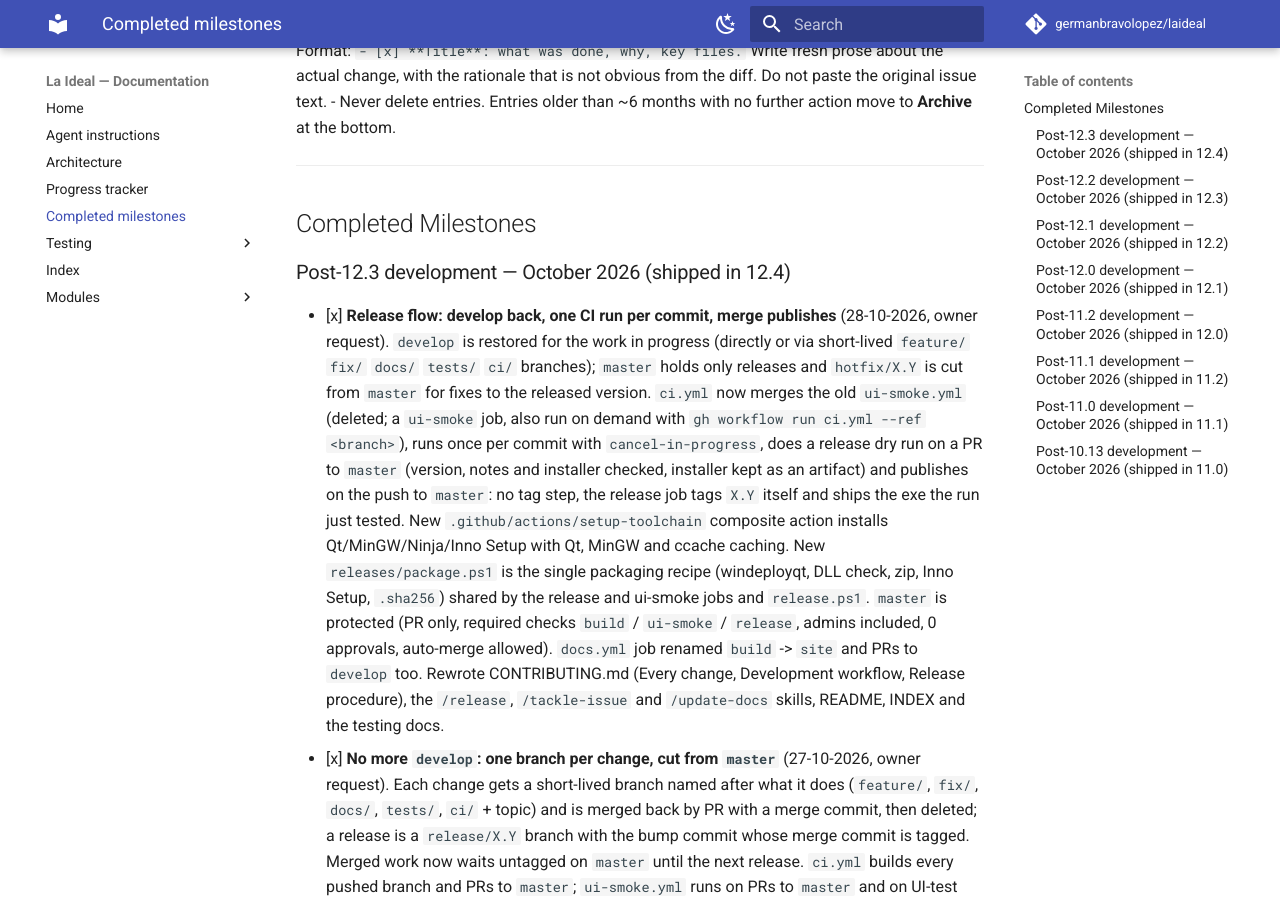
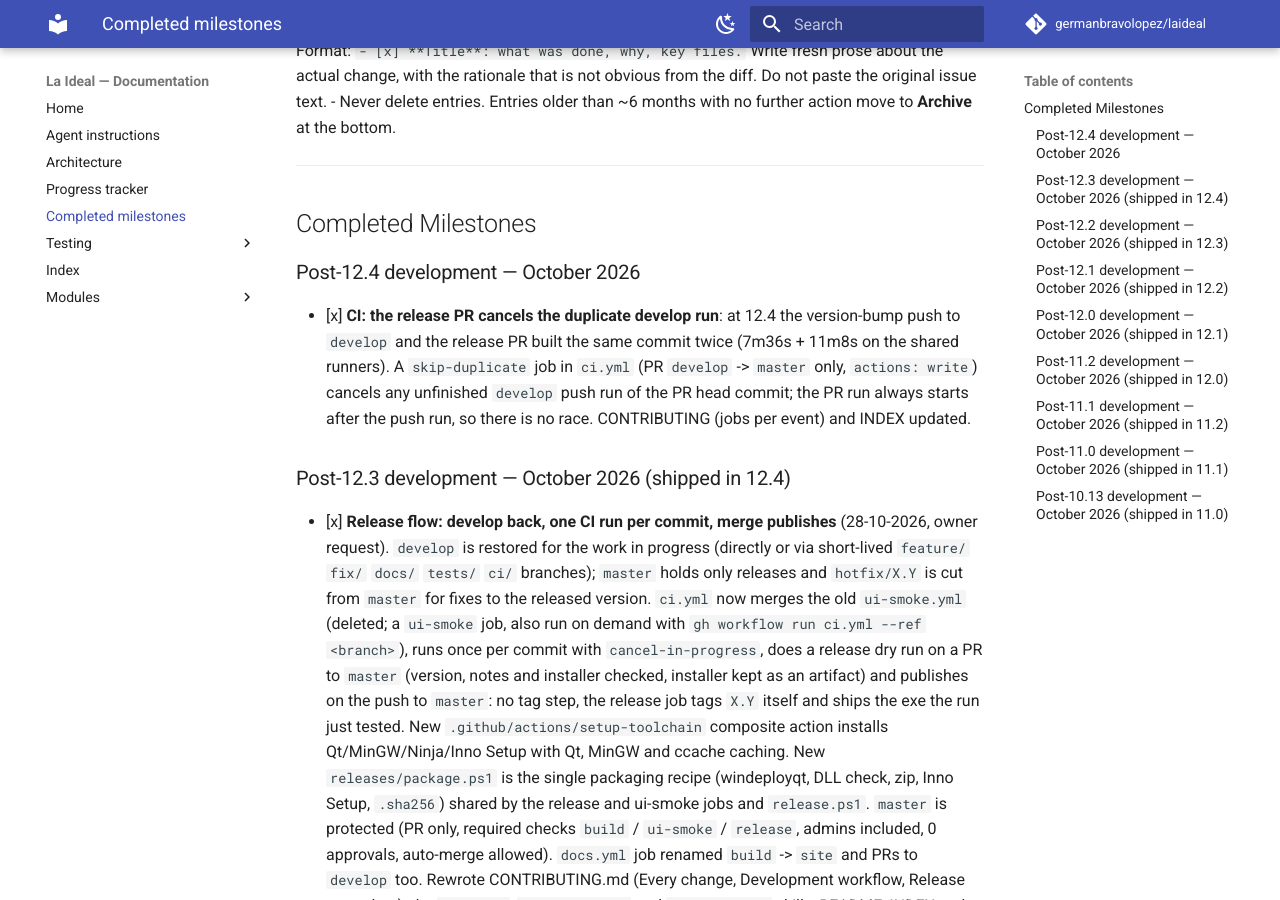
Before and after one commit to germanbravolopez/laideal, an MkDocs documentation site: the page built from docs/completed_milestones.md, in a window 1280 px wide and 900 px high, scrolled down 337 px. Built offline with MkDocs 1.6.1 and Material for MkDocs 9.7.7, drawn with Linux system fonts in a browser that asks for light colours; comment, search, counter and statistics services are not loaded.

Commit message:
ci: the release PR develop -> master cancels the develop push run of the same commit (skip-duplicate job), so the release commit is built once

```diff
--- a/docs/completed_milestones.md
+++ b/docs/completed_milestones.md
@@ -10,6 +10,10 @@ Finished work, split out of [`progress_tracker.md`](progress_tracker.md) so the
 ---
 
 ## Completed Milestones
+
+### Post-12.4 development — October 2026
+
+- [x] **CI: the release PR cancels the duplicate develop run**: at 12.4 the version-bump push to `develop` and the release PR built the same commit twice (7m36s + 11m8s on the shared runners). A `skip-duplicate` job in `ci.yml` (PR `develop` -> `master` only, `actions: write`) cancels any unfinished `develop` push run of the PR head commit; the PR run always starts after the push run, so there is no race. CONTRIBUTING (jobs per event) and INDEX updated.
 
 ### Post-12.3 development — October 2026 (shipped in 12.4)
 - [x] **Release flow: develop back, one CI run per commit, merge publishes** (28-10-2026, owner request). `develop` is restored for the work in progress (directly or via short-lived `feature/` `fix/` `docs/` `tests/` `ci/` branches); `master` holds only releases and `hotfix/X.Y` is cut from `master` for fixes to the released version. `ci.yml` now merges the old `ui-smoke.yml` (deleted; a `ui-smoke` job, also run on demand with `gh workflow run ci.yml --ref <branch>`), runs once per commit with `cancel-in-progress`, does a release dry run on a PR to `master` (version, notes and installer checked, installer kept as an artifact) and publishes on the push to `master`: no tag step, the release job tags `X.Y` itself and ships the exe the run just tested. New `.github/actions/setup-toolchain` composite action installs Qt/MinGW/Ninja/Inno Setup with Qt, MinGW and ccache caching. New `releases/package.ps1` is the single packaging recipe (windeployqt, DLL check, zip, Inno Setup, `.sha256`) shared by the release and ui-smoke jobs and `release.ps1`. `master` is protected (PR only, required checks `build` / `ui-smoke` / `release`, admins included, 0 approvals, auto-merge allowed). `docs.yml` job renamed `build` -> `site` and PRs to `develop` too. Rewrote CONTRIBUTING.md (Every change, Development workflow, Release procedure), the `/release`, `/tackle-issue` and `/update-docs` skills, README, INDEX and the testing docs.
```
Also changed, not shown: CONTRIBUTING.md (+1 -1 lines), docs/INDEX.md (+1 -1 lines), 1 other file.
